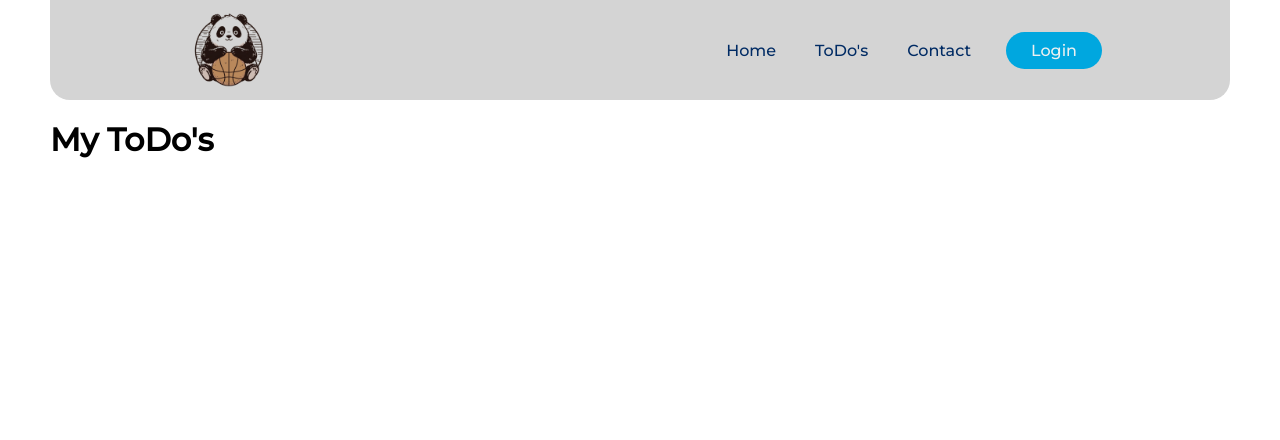
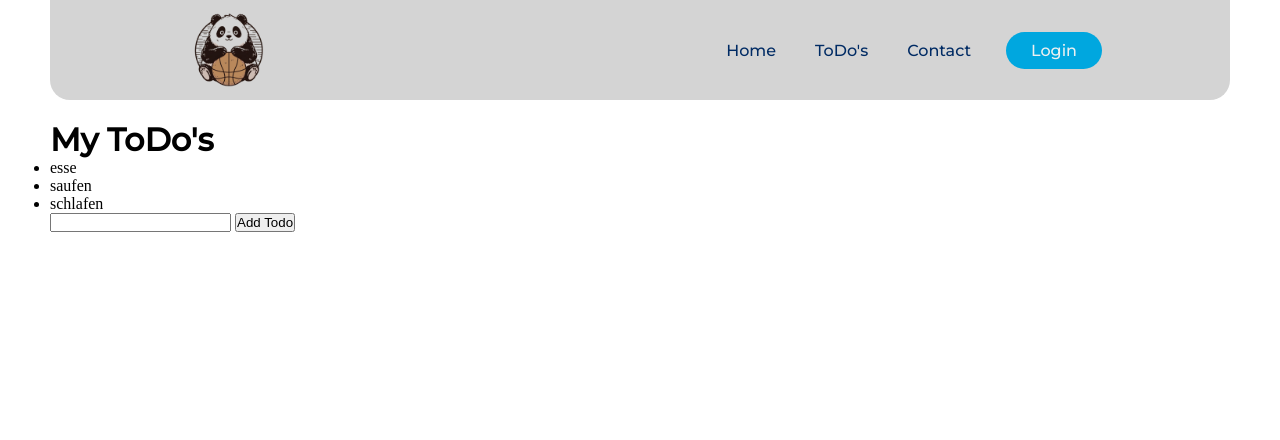
Before and after one commit to Panbaa/ToDoList, a Flask app: page /todo.html in a window 1280 px wide. Shown: the top 440 px of the page. Run offline with Flask 3, Linux system fonts and the light colour scheme.

Commit message:
database is working. now only implementing the check-off and delete functions, then style and done

```diff
--- a/app.py
+++ b/app.py
@@ -1,6 +1,61 @@
-from flask import Flask, render_template
+from flask import Flask, render_template, request, jsonify
+from flask_sqlalchemy import SQLAlchemy
+from flask_marshmallow import Marshmallow
 
 app = Flask(__name__)
+app.config['SQLALCHEMY_DATABASE_URI'] = 'sqlite:///database.db'
+db = SQLAlchemy(app)
+ma = Marshmallow(app)
+
+class Todo(db.Model):
+    id = db.Column(db.Integer, primary_key=True)
+    content = db.Column(db.String(200), nullable=False)
+    completed = db.Column(db.Boolean, default=False)
+
+# Marshmallow-Schema für Serialisierung definieren
+class TodoSchema(ma.Schema):
+    class Meta:
+        fields = ('id', 'content', 'completed')
+
+todo_schema = TodoSchema()
+todos_schema = TodoSchema(many=True)
+
+# RESTful-Routen definieren
+@app.route('/todos', methods=['GET'])
+def get_todos():
+    all_todos = Todo.query.all()
+    result = todos_schema.dump(all_todos)
+    return jsonify(result)
+
+@app.route('/todos', methods=['POST'])
+def add_todo():
+    content = request.json['content']
+    new_todo = Todo(content=content)
+    db.session.add(new_todo)
+    db.session.commit()
+    return todo_schema.jsonify(new_todo)
+
+@app.route('/todos/<int:id>', methods=['GET'])
+def get_todo(id):
+    todo = Todo.query.get(id)
+    return todo_schema.jsonify(todo)
+
+@app.route('/todos/<int:id>', methods=['PUT'])
+def update_todo(id):
+    todo = Todo.query.get(id)
+    content = request.json['content']
+    completed = request.json['completed']
+    todo.content = content
+    todo.completed = completed
+    db.session.commit()
+    return todo_schema.jsonify(todo)
+
+@app.route('/todos/<int:id>', methods=['DELETE'])
+def delete_todo(id):
+    todo = Todo.query.get(id)
+    db.session.delete(todo)
+    db.session.commit()
+    return todo_schema.jsonify(todo)
 
 @app.route('/index.html')
 def index():
@@ -15,4 +70,6 @@ def todos():
     return render_template('todo.html')
 
 if __name__ == '__main__':
+    with app.app_context():
+        db.create_all()
     app.run(debug=True)
--- /dev/null
+++ b/static/script_todo.js
@@ -0,0 +1,39 @@
+// Funktion zum Abrufen der Todos und Anzeigen in der Liste
+function getTodos() {
+    fetch('/todos')
+        .then(response => response.json())
+        .then(data => {
+            const todoList = document.getElementById('todo-list');
+            todoList.innerHTML = '';
+            data.forEach(todo => {
+                const li = document.createElement('li');
+                li.textContent = todo.content;
+                todoList.appendChild(li);
+            });
+        });
+}
+
+// Funktion zum Hinzufügen eines Todos
+function addTodo() {
+    const input = document.getElementById('todo-input');
+    const content = input.value;
+    fetch('/todos', {
+        method: 'POST',
+        headers: {
+            'Content-Type': 'application/json'
+        },
+        body: JSON.stringify({ content: content })
+    })
+    .then(response => {
+        if (response.ok) {
+            input.value = '';
+            getTodos(); // Aktualisiere die Todo-Liste nach dem Hinzufügen
+        }
+    });
+}
+
+// Eventlistener für den "Add Todo"-Button hinzufügen
+document.getElementById('add-todo-btn').addEventListener('click', addTodo);
+
+// Beim Laden der Seite die Todos abrufen und anzeigen
+getTodos();
--- a/templates/todo.html
+++ b/templates/todo.html
@@ -1,9 +1,22 @@
-{% extends "base.html" %} {% block title %} My Portfolio via Templates {%
-endblock %} {% block extra_css %}
+{% extends "base.html" %}
+
+{% block title %}
+My Portfolio via Templates
+{%endblock %}
+
+{% block extra_css %}
 <link
   rel="stylesheet"
   href="{{ url_for('static', filename='styles_todo.css') }}"
 />
-{% endblock %} {% block content %}
+{% endblock %}
+
+{% block content %}
 <h1>My ToDo's</h1>
+<div class="todo_div">
+  <ul id="todo-list"></ul>
+    <input type="text" id="todo-input">
+    <button id="add-todo-btn">Add Todo</button>
+</div>
+<script src="../static/script_todo.js"></script>
 {% endblock %}
```
Also changed, not shown: templates/index.html (+7 -2 lines), database.db, instance/database.db (added).
